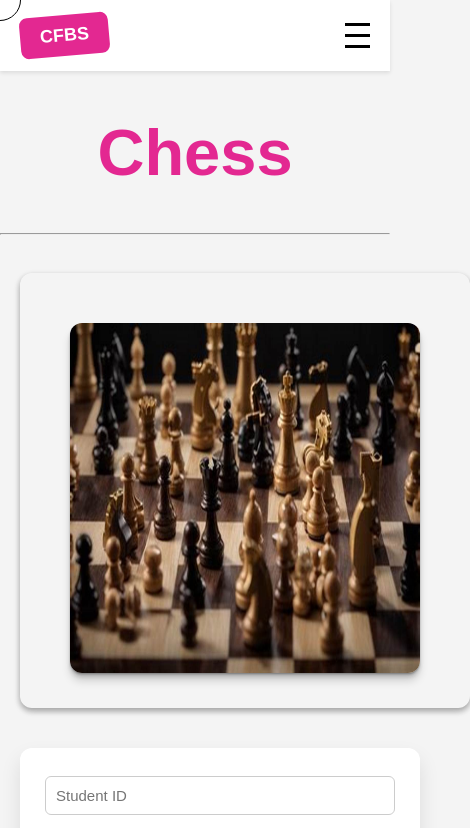
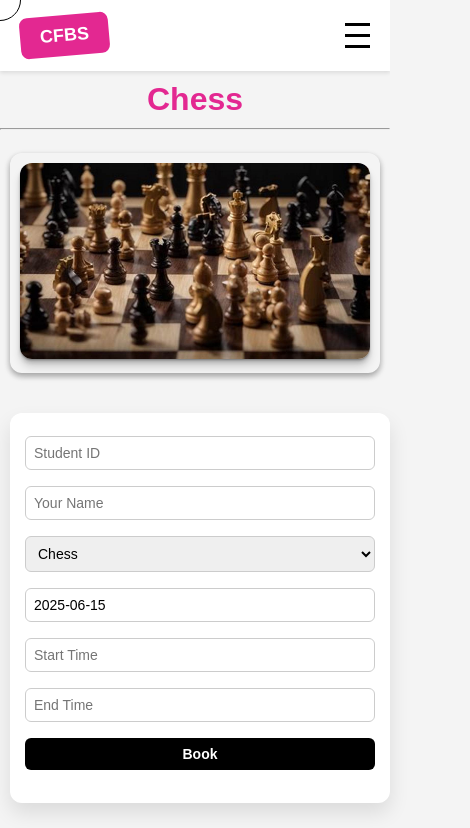
Before and after one commit to shriyashpachpande/mgm-cfbs, a website: page public_folder/games/Chess.html in a window 390 px wide. Shown: the top 828 px of the page, 470 px wide, since content can reach past the window. Drawn offline with nearby package versions, Linux system fonts and the light colour scheme; no server answers.

Commit message:
Update games.css

```diff
--- a/public_folder/games.css
+++ b/public_folder/games.css
@@ -1,9 +1,15 @@
+
 
         body {
             font-family: Arial, sans-serif;
             background-color: #f4f4f4;
             margin: 0;
             padding: 0;
+
+
+            /**/
+            max-width: 100%;
+            overflow-x: hidden;
         }
 
         .cursor-dot {
@@ -29,7 +35,7 @@
             transform: translate(-50%, -50%);
         }
 
-
+/*
         .container {
             display: flex;
             justify-content: center;
@@ -37,7 +43,15 @@
             padding: 20px 150px;
             gap: 40px;
             flex-wrap: wrap;
-        }
+        } */
+        .container {
+            display: flex;
+            justify-content: center;
+            align-items: flex-start;
+            padding: 20px 150px;  /* ✅ 150px space on both sides */
+            gap: 40px;
+            flex-wrap: wrap;
+          }
 
         .image-container {
             flex: 1.2;
@@ -176,3 +190,76 @@
             font-size: 65px;
             text-align: center;color: #e32891;
         }
+
+
+        /*  here is the css of modified*/
+        @media (max-width: 992px) {
+            .container {
+                padding: 20px 30px 20px 20px; /* ✅ Left: 20px, Right: 30px */
+              }
+
+            .image-container {
+                padding: 15px;
+                max-width: 100%;
+                max-height: unset;
+            }
+
+            .image-container img {
+                height: auto;
+                max-width: 100%;
+            }
+
+            form {
+                width: 100%;
+                padding: 15px;
+            }
+
+            h1 {
+                font-size: 40px;
+            }
+        }
+
+        /* Small phones */
+        @media (max-width: 480px) {
+            .container {
+                padding: 15px 10px;  /* very small padding on mobile */
+            }
+
+            h1 {
+                font-size: 32px;
+                margin: 10px 0;
+            }
+
+            form input,
+            form select,
+            form button {
+                font-size: 14px;
+                padding: 8px;
+            }
+
+            .image-container {
+                padding: 10px;
+            }
+        }
+
+
+
+
+
+
+        @media (max-width: 480px) {
+            .container {
+              padding: 15px 30px 15px 10px; /* ✅ Left: 10px, Right: 30px */
+            }
+
+            .image-container,
+            form {
+              width: 100%;
+              max-width: 100%;
+            }
+
+            h1 {
+              font-size: 32px;
+              text-align: center;
+            }
+          }
```
